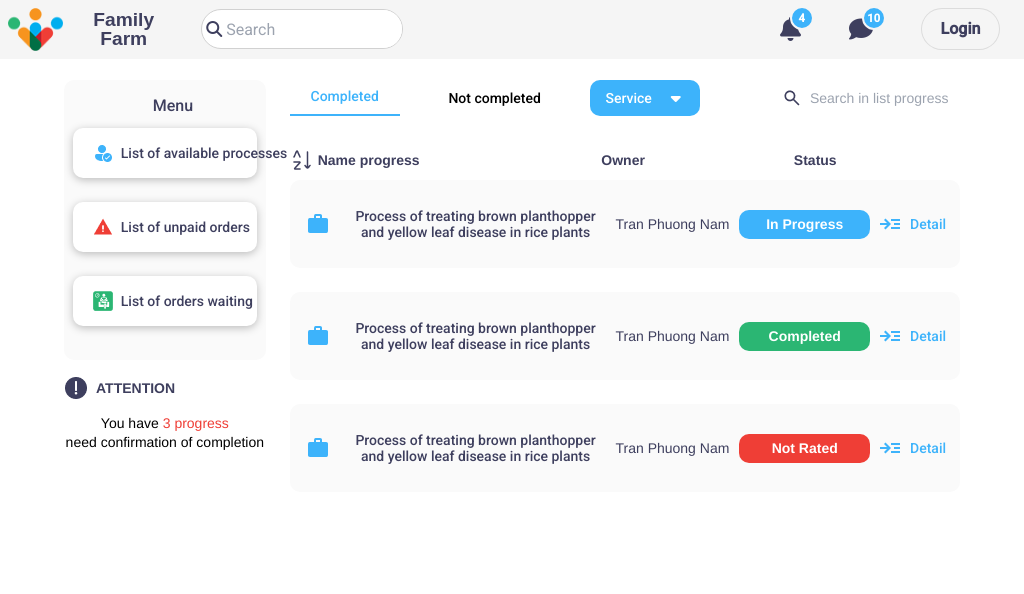
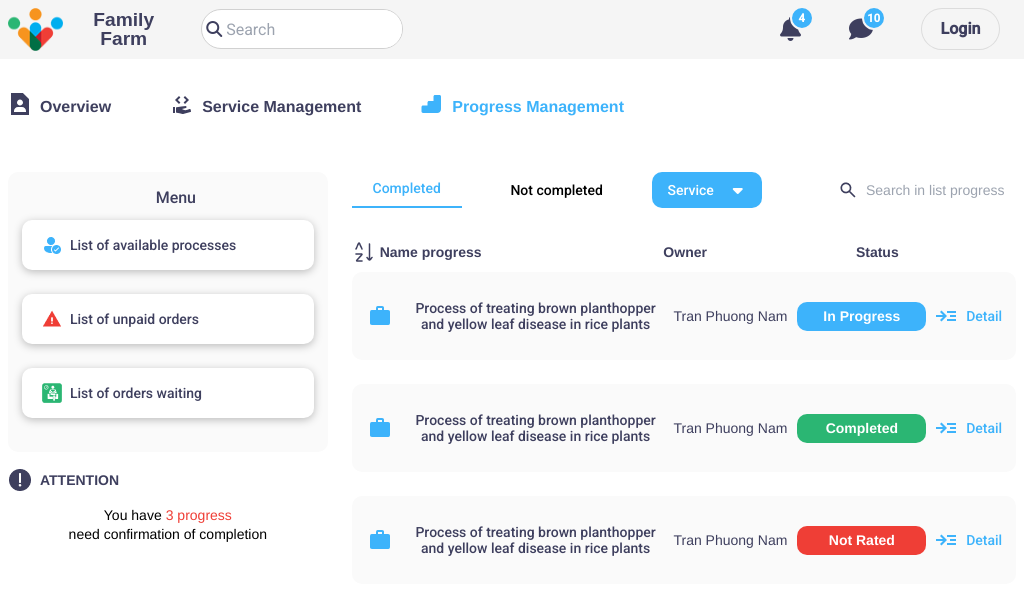
Before and after one commit to thucnh071203/family-farm-client, a React (Create React App) app: page /ProgressList in a window 1024 px wide. Shown: the top 594 px of the page. Built offline with nearby package versions, Linux system fonts and the light colour scheme; no server answers.

Commit message:
modified progress list

```diff
--- a/package.json
+++ b/package.json
@@ -16,7 +16,7 @@
     "react-image-crop": "^11.0.10",
     "react-modal": "^3.16.3",
     "react-router-dom": "^7.6.0",
-    "react-scripts": "5.0.1",
+    "react-scripts": "^5.0.1",
     "sonner": "^2.0.3",
     "web-vitals": "^2.1.4"
   },
--- a/src/components/ProgressList/ProgressList.js
+++ b/src/components/ProgressList/ProgressList.js
@@ -2,6 +2,7 @@ import React from "react";
 import { Link } from "react-router-dom";
 import { useNavigate } from "react-router-dom";
 import ProgressNav from "../ProgressNav/ProgressNav";
+import Header from "../Header/Header";
 import "./progressListstyle.css";
 // import '@fortawesome/fontawesome-free/css/all.min.css';
 import avaiProcess from "../../assets/images/fluent_person-available-20-filled.png";
@@ -17,7 +18,7 @@ import deatilIcon from "../../assets/images/material-symbols_read-more.png";
 
 export default function ProgressList() {
     return (
-        <div class="progress-managament">
+        <div class="progress-managament pt-16">
             <div class="div px-2">
                 <ProgressNav />
                 <div class="progress-container w-full mt-6 lg:mt-14 flex flex-col lg:flex-row lg:justify-center gap-6">
--- a/src/components/ProgressList/progressListstyle.css
+++ b/src/components/ProgressList/progressListstyle.css
@@ -575,9 +575,3 @@
     gap: 10px;
   }
 }
-
-@media (min-width: 790px) and (max-width: 1024px) {
-  .progress-left {
-    width: 20%;
-  }
-}
--- a/src/components/ProgressNav/ProgressNav.js
+++ b/src/components/ProgressNav/ProgressNav.js
@@ -8,7 +8,7 @@ import progressIcon from "../../assets/images/fluent_step-16-filled_svg.svg";
 
 export default function ProgressNav() {
     return (
-        <div class="overflow-x-auto md:overflow-x-visible">
+        <div class="overflow-x-auto md:overflow-x-visible mt-7">
             <div class="frame w-full lg:max-w-[1197px] flex flex-row md:justify-center lg:justify-start mx-auto">
                 <div class="frame-overview">
                     <img class="img" src={overviewIcon} />
```
Also changed, not shown: 1 other file (tests, documents, lock files or other folders).
